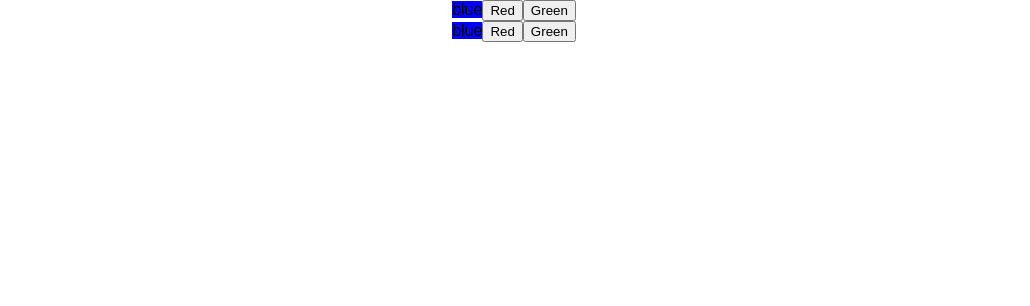
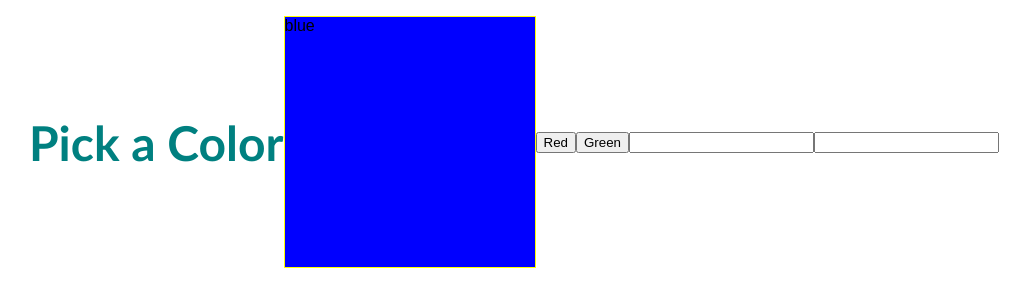
Before and after one commit to snmanning/magic-react-box, a React (Create React App) app: page / in a window 1280 px wide. Shown: the top 306 px of the page, without its empty margins (126-1156 px from the left). Built offline with nearby package versions, Linux system fonts and the light colour scheme.

Commit message:
added styling. adding elements to component for user input to change the box color using hex. not working

```diff
--- a/src/App.js
+++ b/src/App.js
@@ -7,8 +7,7 @@ class App extends Component {
   render() {
     return (
       <div>
-        < ColorBox />
-        < ColorBox />
+        < ColorBox title='Pick a Color'/>
       </div>
     );
   }
--- a/src/ColorBox.css
+++ b/src/ColorBox.css
@@ -1,25 +1,27 @@
 .ColorBox {
-  display: block;
+  display: flex;
   align-items: center;
   justify-content: center;
   text-align: center;
 }
 
+.ColorBox-title {
+  display: flex;
+  align-content: center;
+  font-family: 'Gill Sans', 'Gill Sans MT', Calibri, 'Trebuchet MS', sans-serif;
+  font-size: 3rem;
+  color: teal;
+}
+
 .ColorBox-box {
+  display: flex;
+  align-content: center;
   width: 250px;
   height: 250px;
   background-color: blue;
   border: 1px solid yellow;
 }
 
-.ColorBox-red {
-  background-color: red;
+.ColorBox-input {
+
 }
-
-.ColorBox-green {
-  background-color: green;
-}
-
-.ColorBox-blue {
-  background-color: blue;
-}
--- a/src/ColorBox.js
+++ b/src/ColorBox.js
@@ -29,10 +29,17 @@ class ColorBox extends Component {
           };
         const {boxStyle} = style;
         return (
-            <div className="App">
-                <span className="box" style={boxStyle}>{this.state.backgroundColor}</span>
-                <button onClick={this.red.bind(this)}> Red </button>
-                <button onClick={this.green.bind(this)}> Green </button>
+            <div className="ColorBox">
+                {this.props.title ? <h1 className='ColorBox-title'>{this.props.title}</h1> : null}
+                <p className="ColorBox-box" style={boxStyle}>{this.state.backgroundColor}</p>
+                <section className='COlorBox-buttons'>
+                    <button onClick={this.red.bind(this)}> Red </button>
+                    <button onClick={this.green.bind(this)}> Green </button>
+                </section>
+                <section className="ColorBox-input">
+                    <input></input>
+                    <input></input>
+                </section>
             </div>
         )
     }
```
